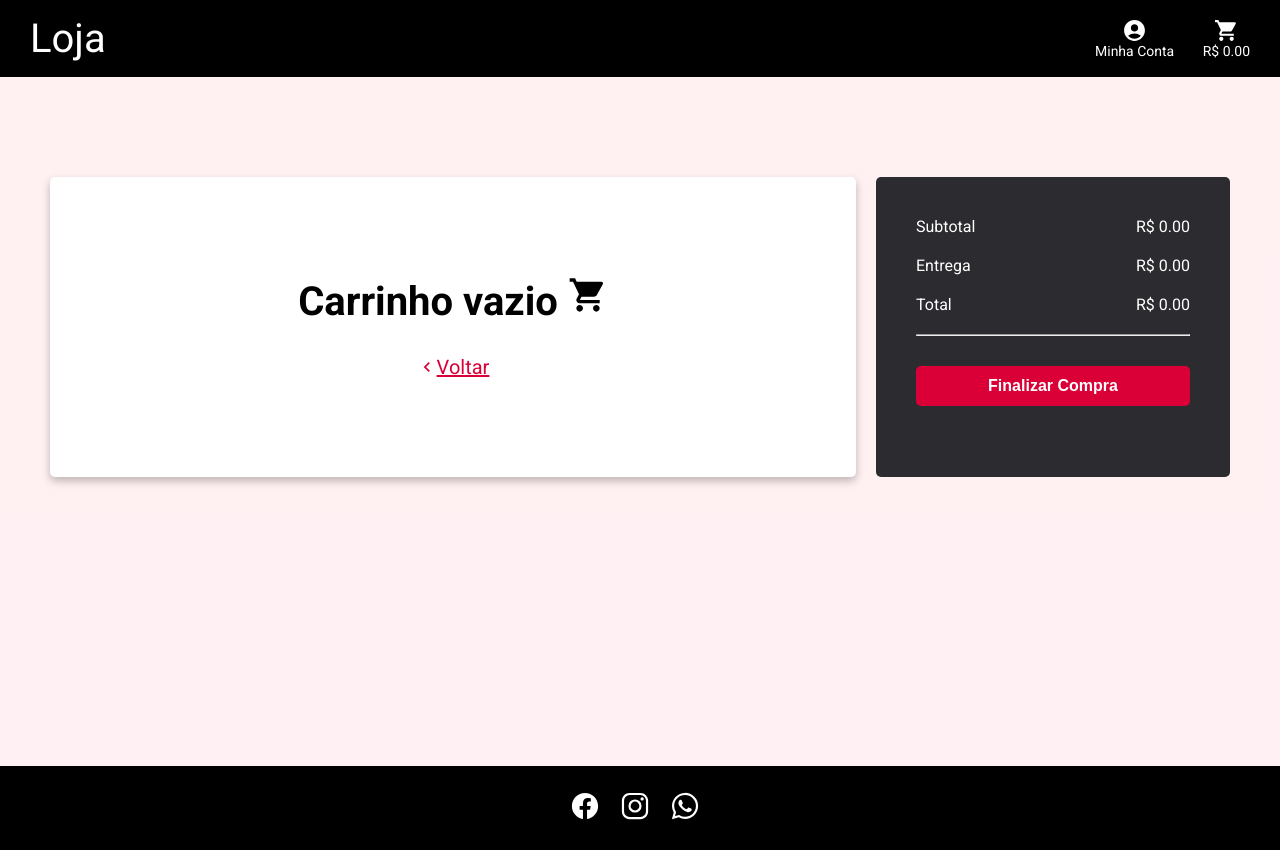
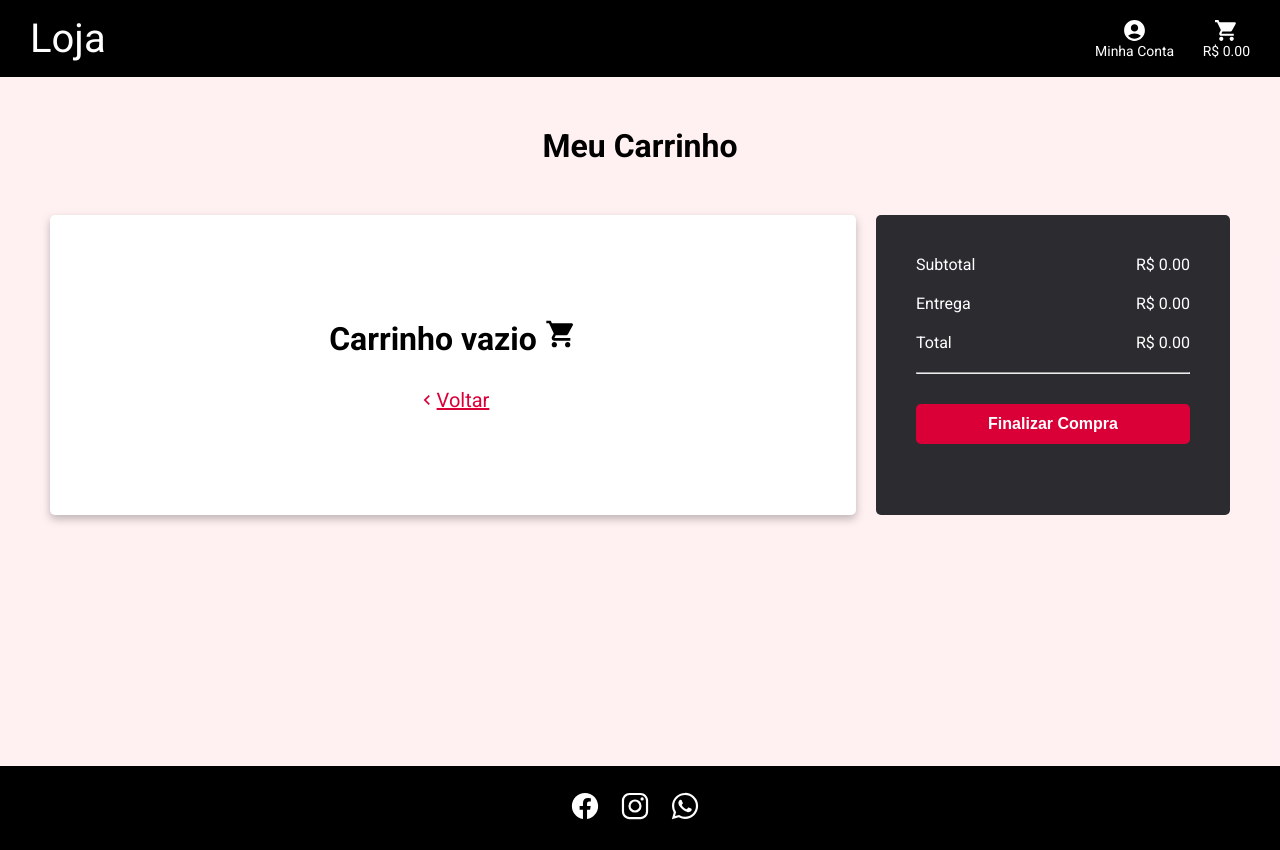
Before and after one commit to Sara01romao/loja-natal, a React (Create React App) app: page /cart in a window 1280 px wide. Built offline with nearby package versions, Linux system fonts and the light colour scheme.

Commit message:
alteração no título carrinho

```diff
--- a/src/components/ListCart/index.jsx
+++ b/src/components/ListCart/index.jsx
@@ -74,8 +74,6 @@ export default function ListCart(){
                 </CartVazio>
              }
 
-            {myCart.length !== 0 &&  <div>
-                <h1>Meu carrinho</h1>
 
             {myCart.map((p)=>{
                     return(
@@ -99,8 +97,7 @@ export default function ListCart(){
                     )
                 })}
 
-                </div>
-            }
+
         </div>
     )
 }
--- a/src/components/ListCart/styled.js
+++ b/src/components/ListCart/styled.js
@@ -59,7 +59,6 @@ export const ItemCart = styled.div`
     background-color: #ffff;
     border-radius: 5px;
     margin-bottom: 20px;
-    margin-top: 20px;
     filter: drop-shadow(0px 4px 4px rgba(0, 0, 0, 0.25));
 
 
--- a/src/pages/Cart/index.jsx
+++ b/src/pages/Cart/index.jsx
@@ -8,13 +8,15 @@ export default function Cart(){
     return(
 
         <SectionCart>
+            <h1>Meu Carrinho</h1>
+            <div className="containerList">
+                <div className="listCart">
+                    <ListCart/>
+                </div>
 
-            <div className="listCart">
-            <ListCart/>
-            </div>
-
-            <div className="total">
-                <Total/>
+                <div className="total">
+                    <Total/>
+                </div>
             </div>
         </SectionCart>
 
--- a/src/pages/Cart/styles.js
+++ b/src/pages/Cart/styles.js
@@ -5,9 +5,17 @@ export const SectionCart = styled.section`
     max-width: 1220px;
     height: auto;
     margin: 50px auto 0px;
-    display: flex;
-    padding: 50px 20px;
 
+    h1{
+        text-align: center;
+        font-size: 2rem;
+
+    }
+
+    .containerList{
+        display: flex;
+        padding: 50px 20px;
+    }
 
 
     .listCart{
@@ -23,8 +31,13 @@ export const SectionCart = styled.section`
     }
 
     @media (max-width: 768px){
-        flex-direction: column;
-        align-items: center;
+
+
+        .containerList{
+            flex-direction: column;
+            align-items: center;
+        }
+
 
 
         .listCart{
```
Lines whose indentation alone changed are shown as unchanged.
